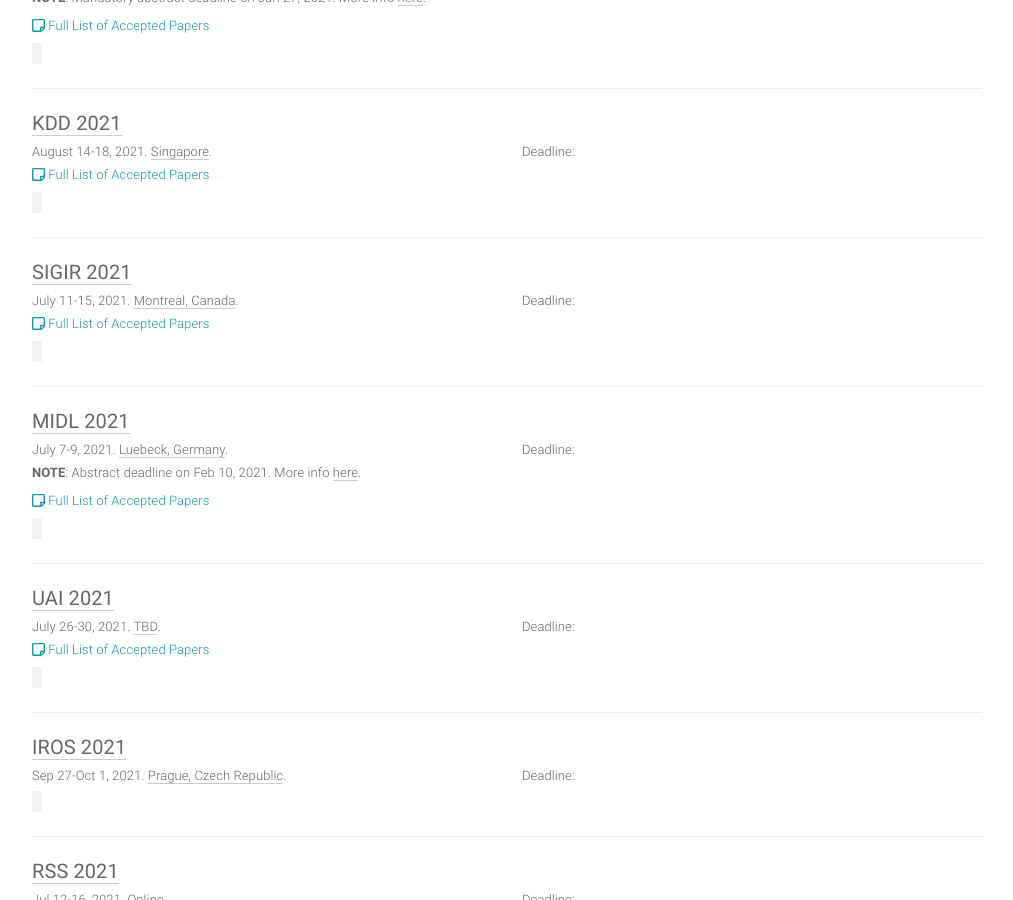
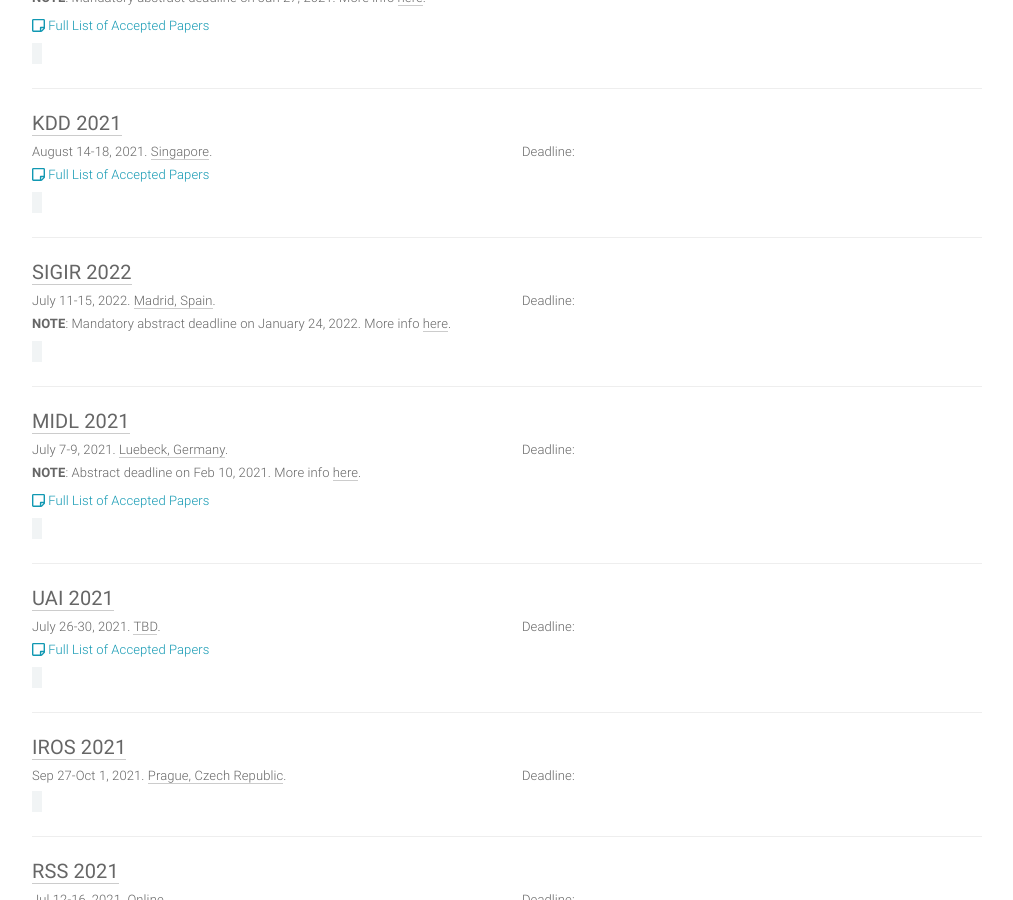
Before and after one commit to paperswithcode/ai-deadlines, a Jekyll site: the page built from index.html, in a window 1280 px wide and 900 px high, scrolled down 4646 px. Shown: the whole window, without its empty margins (133-1146 px from the left). Built offline with Jekyll 4.4.1, drawn with Linux system fonts in a browser that asks for light colours; comment, search, counter and statistics services are not loaded.

Commit message:
update SIGIR (#380)
* update SIGIR

* add abstract deadline note

```diff
--- a/_data/conferences.yml
+++ b/_data/conferences.yml
@@ -380,17 +380,17 @@
   paperslink: https://kdd.org/kdd2021/accepted-papers/toc
 
 - title: SIGIR
-  hindex: 57
-  year: 2021
-  id: sigir21
-  link: http://sigir.org/sigir2021/
-  deadline: '2021-02-09 23:59:00'
+  hindex: 66
+  year: 2022
+  id: sigir22
+  link: https://sigir.org/sigir2022/
+  deadline: '2022-01-31 23:59:00'
   timezone: UTC-12
-  date: July 11-15, 2021
-  place: Montreal, Canada
-  abstract_deadline: '2021-02-02 23:59:00'
+  date: July 11-15, 2022
+  place: Madrid, Spain
+  abstract_deadline: '2022-01-24 23:59:00'
+  note: '<b>NOTE</b>: Mandatory abstract deadline on January 24, 2022. More info <a href=''https://sigir.org/sigir2022/call-for-papers/''>here</a>.'
   sub: DM
-  paperslink: https://sigir.org/sigir2021/accepted-papers/
 
 - title: MIDL
   hindex: -1
```
